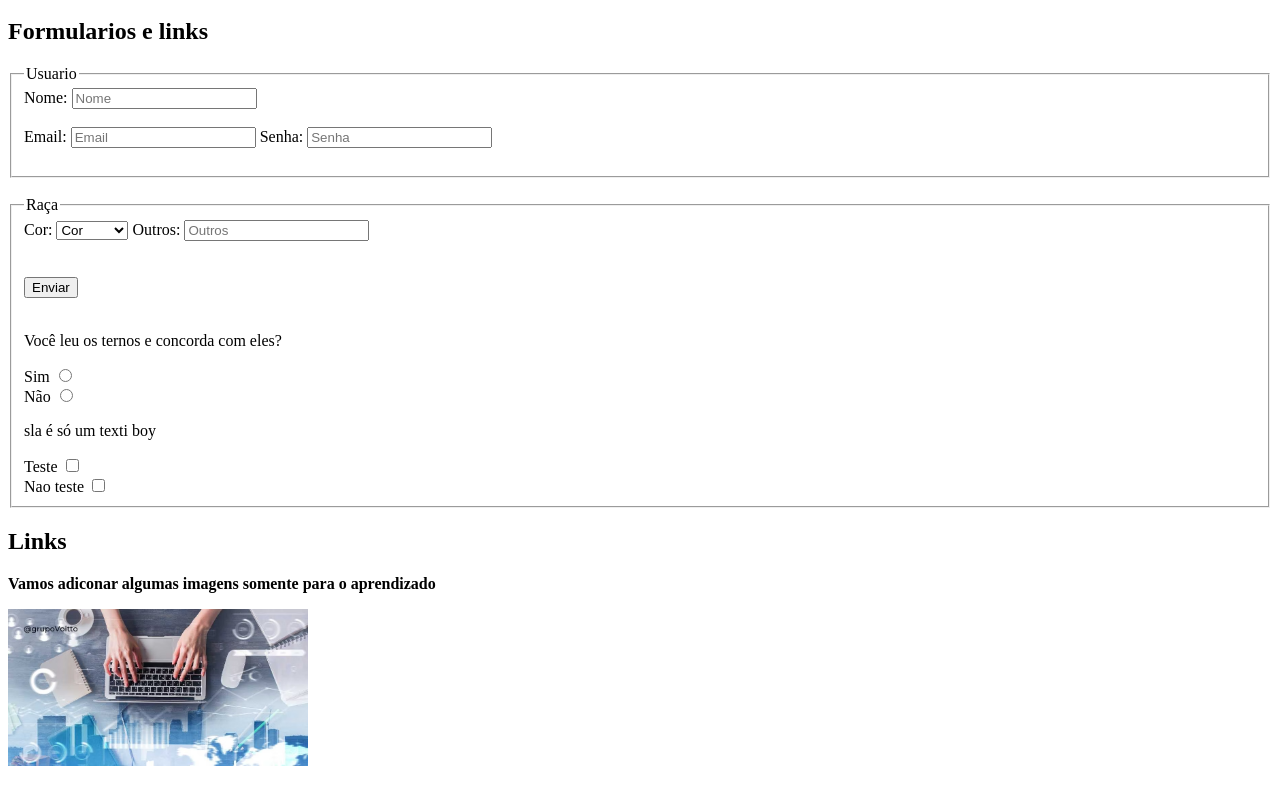
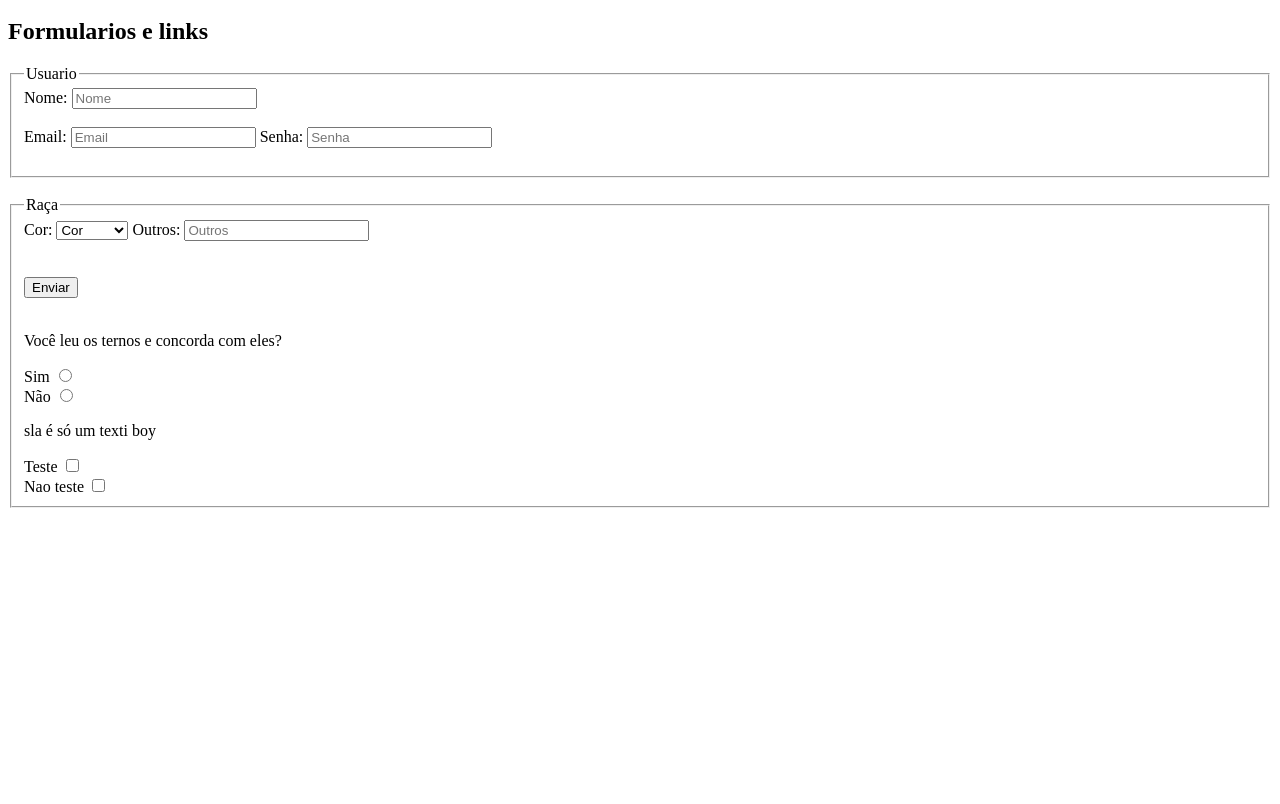
Before and after one commit to augustospanholo22/WebLab, a plain HTML site: page projeto/prova.html in a window 1280 px wide. Shown: the part 100-904 px from the top of the page. After the commit the page ends 800 px from the top, so only its background shows below. Drawn offline with Linux system fonts and the light colour scheme.

Commit message:
mudanças

```diff
--- a/projeto/prova.html
+++ b/projeto/prova.html
@@ -77,9 +77,6 @@
 
 
 
-        <h2>Links</h2>
-        <p><strong>Vamos adiconar algumas imagens somente para o aprendizado </strong></p>
-        <img src="img/banner.avif" width="300px"><br><br><br><br>
 
 
 
```
